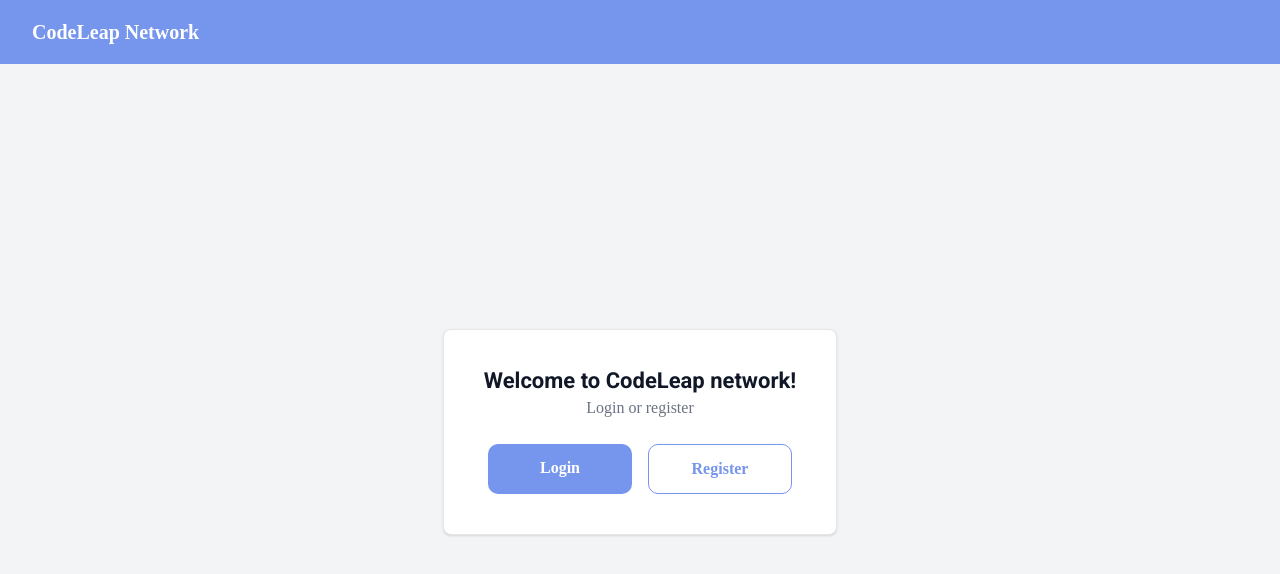
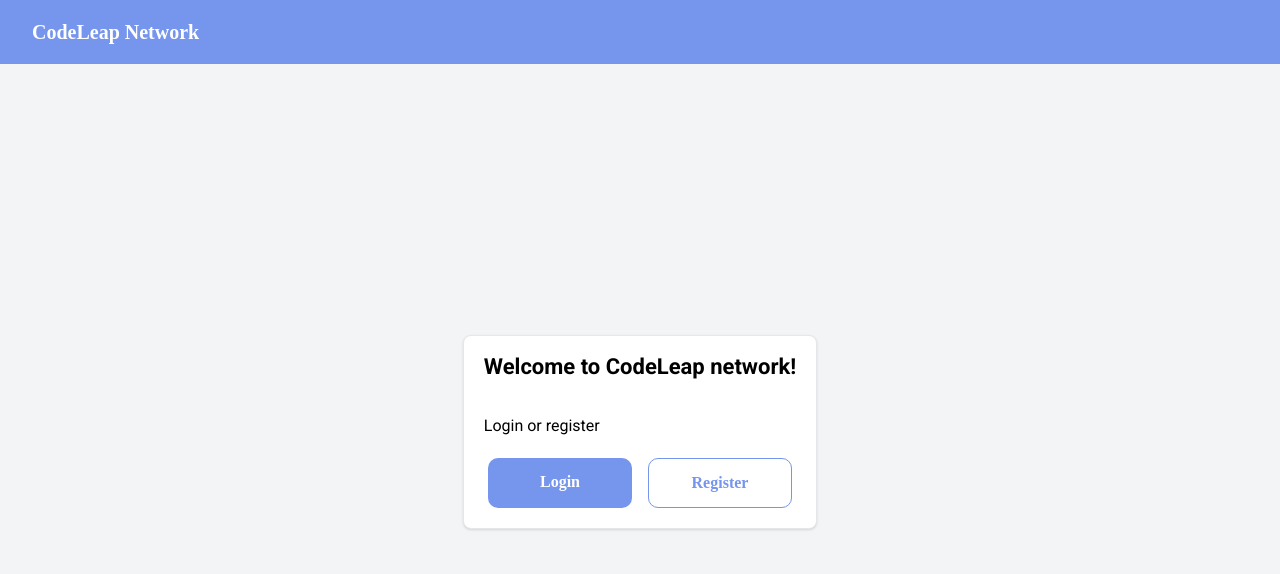
Before and after one commit to lshv04/CodeLeap-Challenge, a Next.js app: page / in a window 1280 px wide. Shown: the top 574 px of the page. Built offline with nearby package versions, Linux system fonts and the light colour scheme; no server answers.

Commit message:
updating typography for login page p and adjusting padding and gap

```diff
--- a/src/app/page.tsx
+++ b/src/app/page.tsx
@@ -6,12 +6,12 @@
 export default function Home() {
   return (
     <div className="flex h-[calc(100vh-4rem)] items-center justify-center">
-      <div className="flex flex-col items-center gap-6 rounded-md border border-gray-200 bg-white p-10 shadow-sm">
-        <div className="flex flex-col items-center gap-1 text-center">
-          <h1 className="font-[family-name:var(--font-roboto)] font-bold text-[22px] leading-none tracking-normal text-gray-900">
+      <div className="flex flex-col items-center gap-6 rounded-md border border-gray-200 bg-white p-5 shadow-sm">
+        <div className="flex flex-col items-start gap-10 text-left">
+          <h1 className="font-sans font-bold text-[22px] leading-none tracking-normal text-black ">
             Welcome to CodeLeap network!
           </h1>
-          <p className="text-gray-500">Login or register</p>
+          <p className="font-sans font-normal text-[16px] leading-none tracking-normal text-black">Login or register</p>
         </div>
         <div className="flex flex-row gap-4">
           <LoginLink className="w-36 rounded-lg bg-[#7695EC] px-6 py-3 text-center text-white font-semibold hover:bg-[#5a7de8] transition-colors">
```
